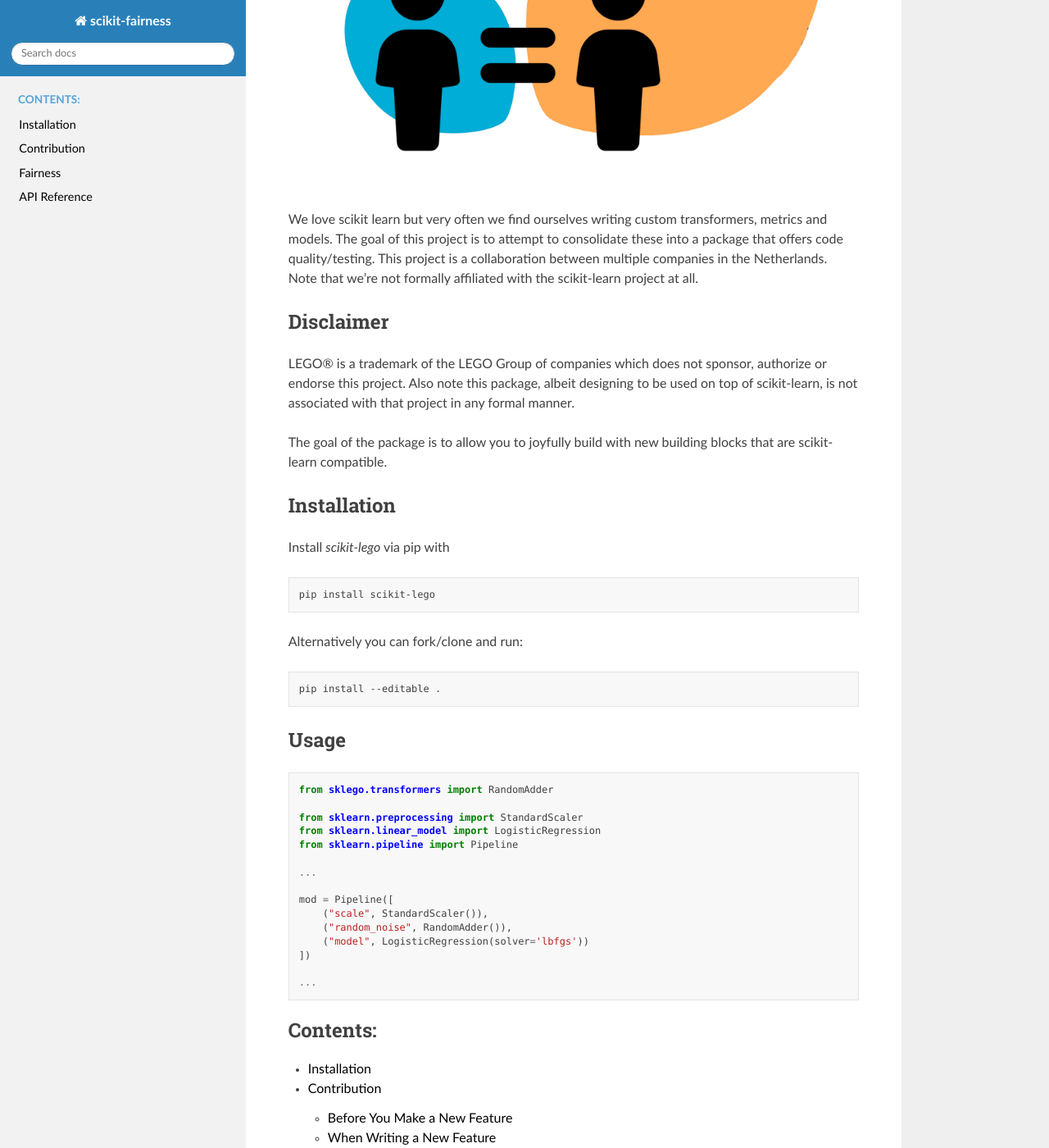
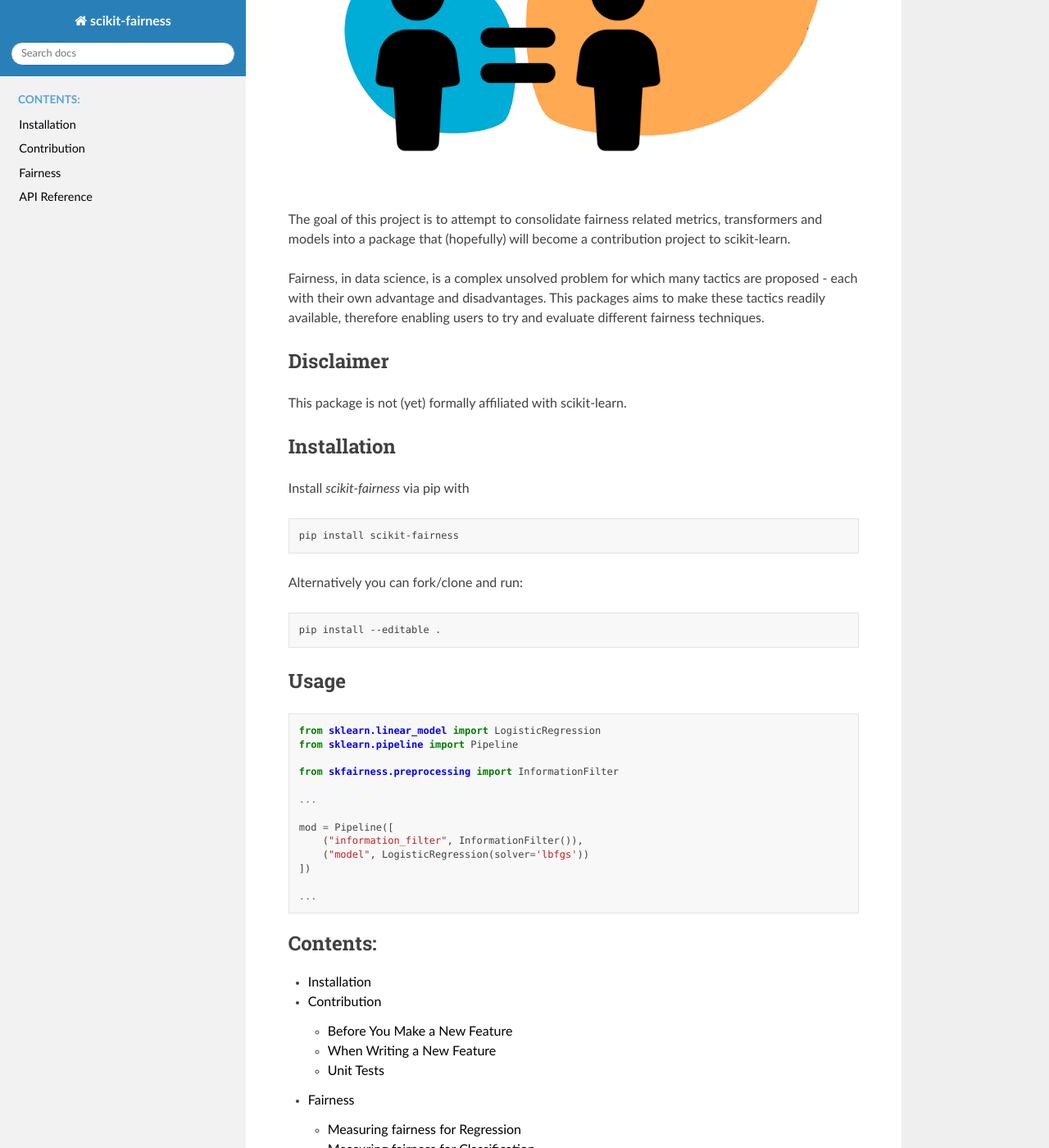
Before and after one commit to koaning/scikit-fairness, a Sphinx documentation site: the page built from doc/index.rst, in a window 1280 px wide and 1400 px high, scrolled down 405 px. Shown: the whole window at 82% size. Built offline with Sphinx 7.4.7 and the Read the Docs theme 2.0.0, drawn with Linux system fonts in a browser that asks for light colours; some of the changed text lies outside the part shown.

Commit message:
Replace scikit-lego with scikit-fairness and update description

```diff
--- a/doc/index.rst
+++ b/doc/index.rst
@@ -1,40 +1,35 @@
-.. scikit-lego documentation master file, created by
+.. scikit-fairness documentation master file, created by
    sphinx-quickstart on Tue Mar 19 20:15:46 2019.
    You can adapt this file completely to your liking, but it should at least
    contain the root `toctree` directive.
 
-scikit-lego
+scikit-fairness
 ===========
 
 .. image:: _static/logo.png
 
-We love scikit learn but very often we find ourselves writing
-custom transformers, metrics and models. The goal of this project
-is to attempt to consolidate these into a package that offers
-code quality/testing. This project is a collaboration between
-multiple companies in the Netherlands. Note that we're not formally
-affiliated with the scikit-learn project at all.
+The goal of this project is to attempt to consolidate fairness
+related metrics, transformers and models into a package that (hopefully)
+will become a contribution project to scikit-learn.
+
+Fairness, in data science, is a complex unsolved problem for which many
+tactics are proposed - each with their own advantage and disadvantages.
+This packages aims to make these tactics readily available,
+therefore enabling users to try and evaluate different fairness techniques.
 
 Disclaimer
 **********
 
-LEGO® is a trademark of the LEGO Group of companies which does not
-sponsor, authorize or endorse this project. Also note this package,
-albeit designing to be used on top of scikit-learn, is not associated with
-that project in any formal manner.
-
-The goal of the package is to allow you to joyfully build with
-new building blocks that are scikit-learn compatible.
-
+This package is not (yet) formally affiliated with scikit-learn.
 
 Installation
 ************
 
-Install `scikit-lego` via pip with
+Install `scikit-fairness` via pip with
 
 .. code-block:: bash
 
-   pip install scikit-lego
+   pip install scikit-fairness
 
 
 Alternatively you can fork/clone and run:
@@ -49,17 +44,15 @@
 
 .. code-block:: python
 
-   from sklego.transformers import RandomAdder
-
-   from sklearn.preprocessing import StandardScaler
    from sklearn.linear_model import LogisticRegression
    from sklearn.pipeline import Pipeline
+
+   from skfairness.preprocessing import InformationFilter
 
    ...
 
    mod = Pipeline([
-       ("scale", StandardScaler()),
-       ("random_noise", RandomAdder()),
+       ("information_filter", InformationFilter()),
        ("model", LogisticRegression(solver='lbfgs'))
    ])
 
```
